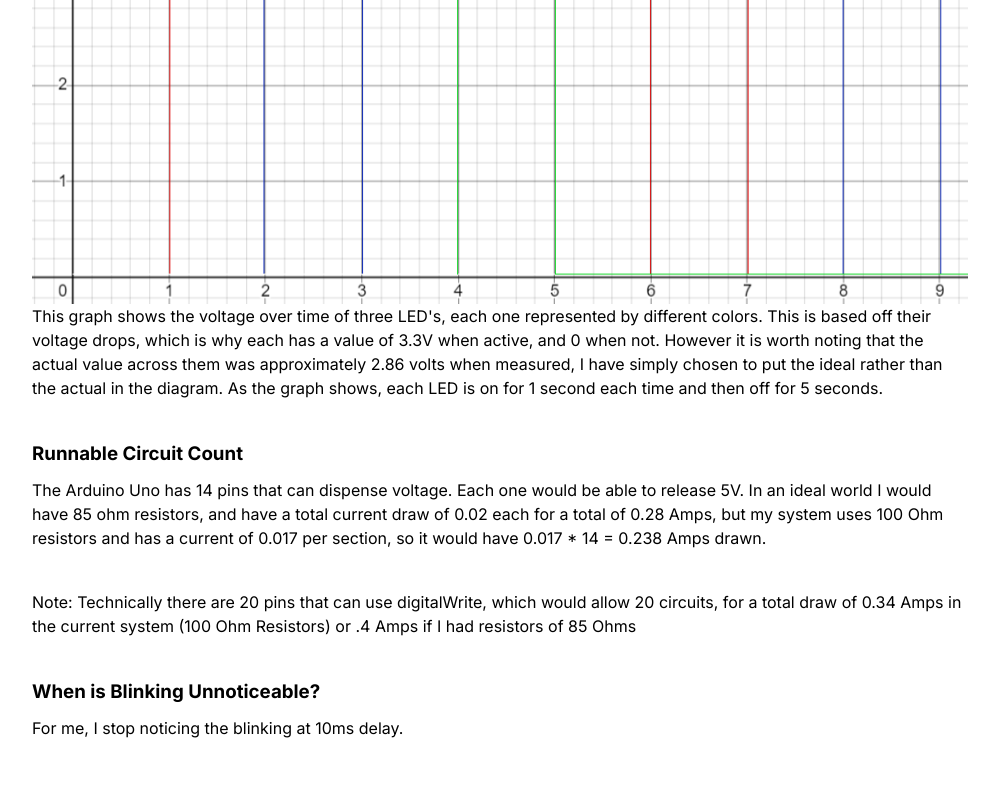
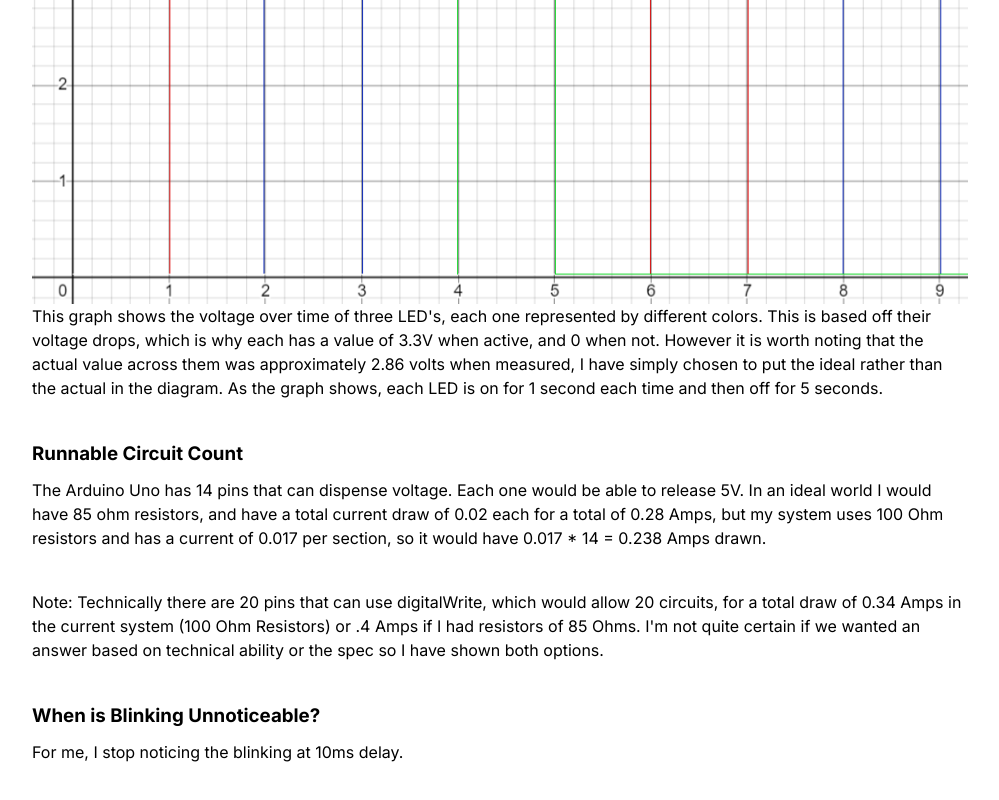
Before and after one commit to StefanGithubUW/StefanGithubUW.github.io, a plain HTML site: page a1.html in a window 1280 px wide. Shown: the part 4034-4834 px from the top of the page, without its empty margins (140-1139 px from the left). Drawn offline with Linux system fonts and the light colour scheme.

Commit message:
Quick Change

```diff
--- a/a1.html
+++ b/a1.html
@@ -127,7 +127,7 @@
 
     <h3>Runnable Circuit Count</h3>
     <p>The Arduino Uno has 14 pins that can dispense voltage. Each one would be able to release 5V. In an ideal world I would have 85 ohm resistors, and have a total current draw of 0.02 each for a total of 0.28 Amps, but my system uses 100 Ohm resistors and has a current of 0.017 per section, so it would have 0.017 * 14 = 0.238 Amps drawn. </p>
-    <p>Note: Technically there are 20 pins that can use digitalWrite, which would allow 20 circuits, for a total draw of 0.34 Amps in the current system (100 Ohm Resistors) or .4 Amps if I had resistors of 85 Ohms</p>
+    <p>Note: Technically there are 20 pins that can use digitalWrite, which would allow 20 circuits, for a total draw of 0.34 Amps in the current system (100 Ohm Resistors) or .4 Amps if I had resistors of 85 Ohms. I'm not quite certain if we wanted an answer based on technical ability or the spec so I have shown both options.</p>
 
     <h3>When is Blinking Unnoticeable?</h3>
     <p>For me, I stop noticing the blinking at 10ms delay.</p>
```
